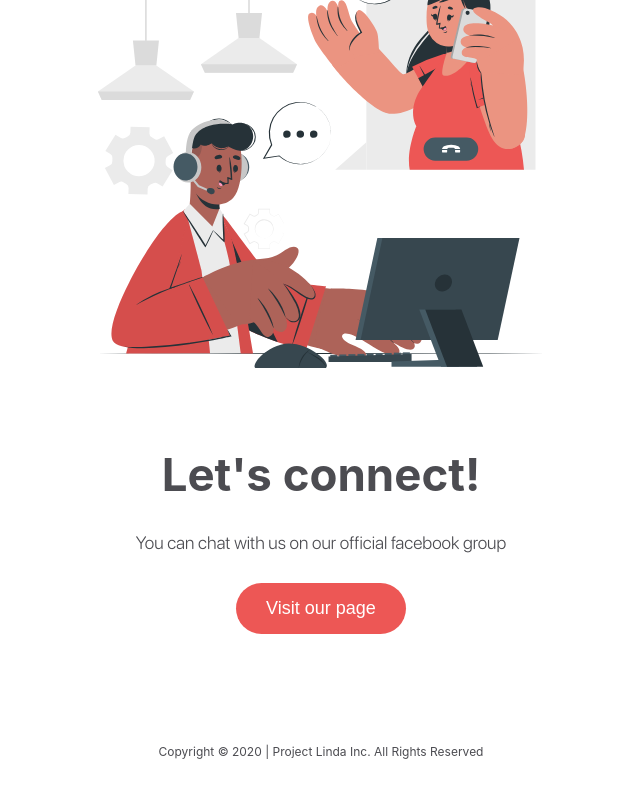
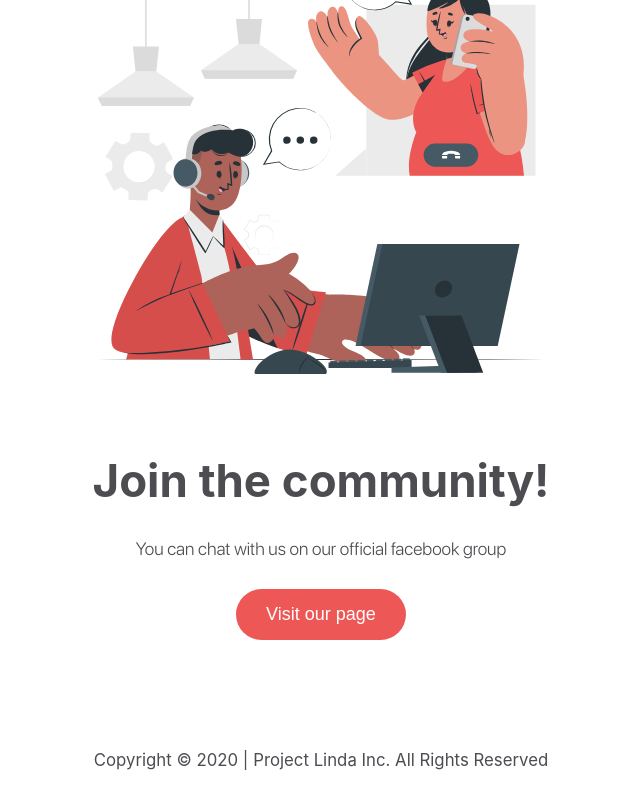
Before and after one commit to projectlinda/landing-page, a Next.js app: page / in a window 1280 px wide. Shown: the part 1497-2297 px from the top of the page, without its empty margins (319-959 px from the left). Built offline with nearby package versions, Linux system fonts and the light colour scheme; a web font is replaced by a local one.

Commit message:
font resolve

```diff
--- a/pages/contact.js
+++ b/pages/contact.js
@@ -82,7 +82,7 @@ export default function ContactPage() {
         <ContactPageStyled id="contact">
             <ContactImageStyled src={`${basePath}/images/chat.svg`}></ContactImageStyled>
             <LeftContent>
-                <TitleStyled>Let's connect!</TitleStyled>
+                <TitleStyled>Join the community!</TitleStyled>
                 <DescStyled>You can chat with us on our official facebook group</DescStyled>
                 <Button onClick={() => onNavigate()}>Visit our page</Button>
             </LeftContent>
--- a/styles/globals.css
+++ b/styles/globals.css
@@ -1,8 +1,15 @@
+html {
+  font-size: 62.5%;
+}
+
+body {
+  font-size: 1.4rem;
+}
+
 html,
 body {
   padding: 0;
   margin: 0;
-  font-size: 10px;
   font-family: SFProRounded, -apple-system, BlinkMacSystemFont, Segoe UI, Roboto, Oxygen, Ubuntu, Cantarell, Fira Sans, Droid Sans, Helvetica Neue, sans-serif;
   color: #4C4C51;
 }
@@ -17,15 +24,13 @@ a {
 }
 
 @media only screen and (min-device-width: 768px) {
-  html,
-  body {
-    font-size: 12px;
+  html {
+    font-size: 75%
   }
 }
 
 @media only screen and (min-device-width: 1024px) {
-  html,
-  body {
-    font-size: 13px;
+  html {
+    font-size: 100%
   }
 }
```
